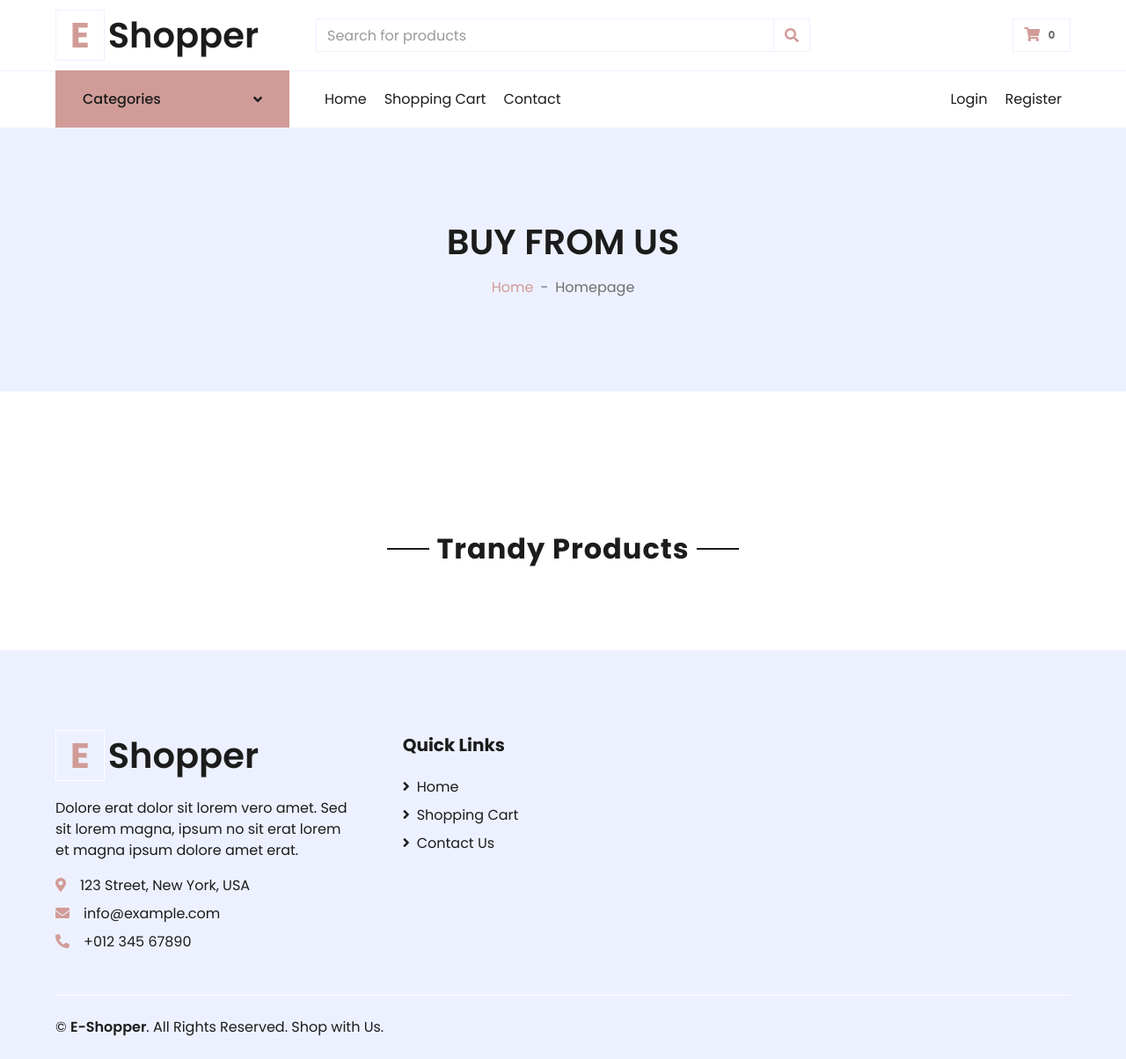
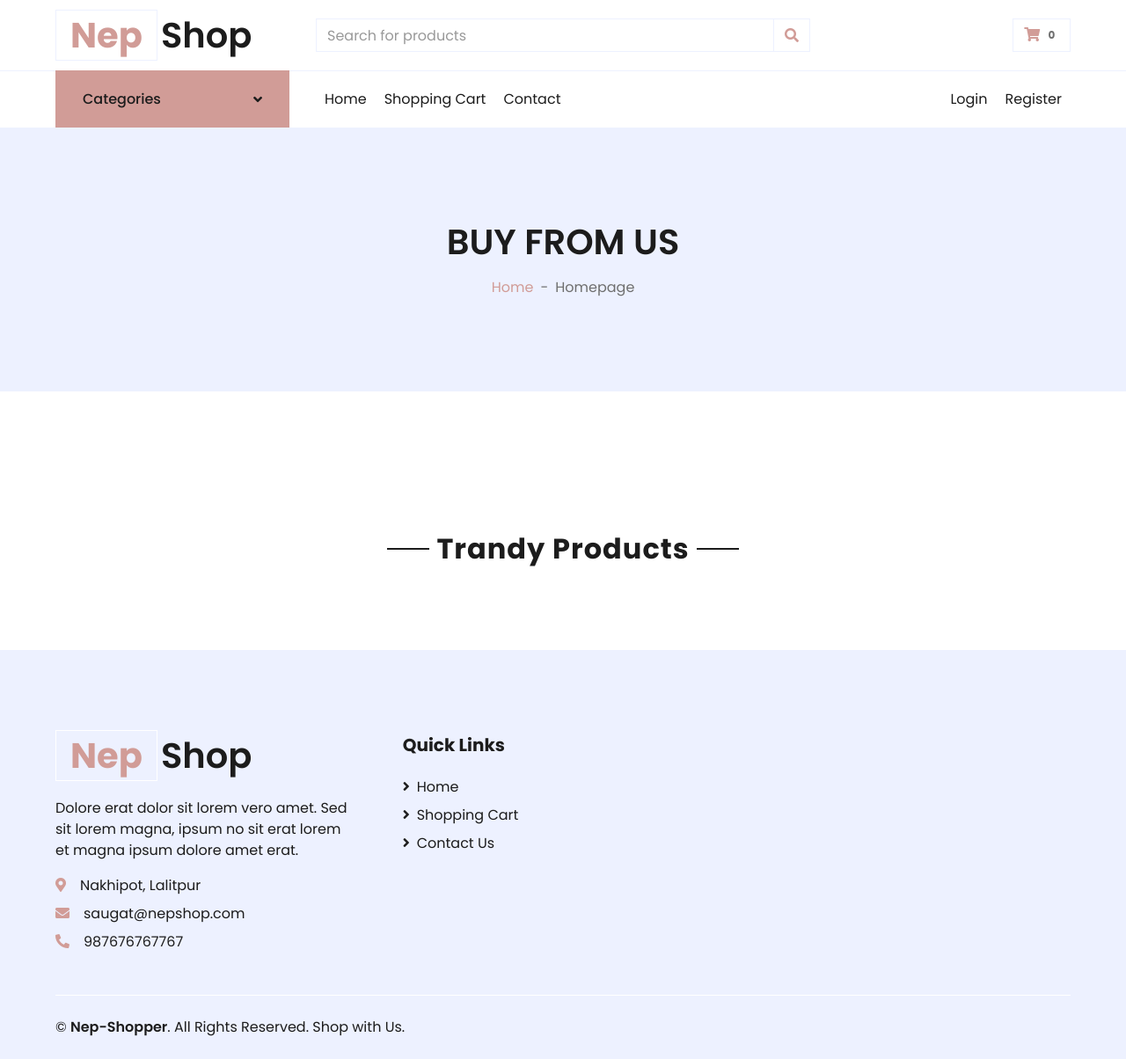
Before and after one commit to khatrisaugat/PHP-e-commerce, a PHP site: page / in a window 1280 px wide. Shown: the whole page at 88% size. Run offline with PHP 8.4, Linux system fonts and the light colour scheme; data that the repository does not hold is empty; some libraries are stand-ins or nearby versions.

Commit message:
small changes

```diff
--- a/layouts/footer.php
+++ b/layouts/footer.php
@@ -3,12 +3,12 @@
         <div class="row px-xl-5 pt-5">
             <div class="col-lg-4 col-md-12 mb-5 pr-3 pr-xl-5">
                 <a href="" class="text-decoration-none">
-                    <h1 class="mb-4 display-5 font-weight-semi-bold"><span class="text-primary font-weight-bold border border-white px-3 mr-1">E</span>Shopper</h1>
+                    <h1 class="mb-4 display-5 font-weight-semi-bold"><span class="text-primary font-weight-bold border border-white px-3 mr-1">Nep</span>Shop</h1>
                 </a>
                 <p>Dolore erat dolor sit lorem vero amet. Sed sit lorem magna, ipsum no sit erat lorem et magna ipsum dolore amet erat.</p>
-                <p class="mb-2"><i class="fa fa-map-marker-alt text-primary mr-3"></i>123 Street, New York, USA</p>
-                <p class="mb-2"><i class="fa fa-envelope text-primary mr-3"></i>info@example.com</p>
-                <p class="mb-0"><i class="fa fa-phone-alt text-primary mr-3"></i>+012 345 67890</p>
+                <p class="mb-2"><i class="fa fa-map-marker-alt text-primary mr-3"></i>Nakhipot, Lalitpur</p>
+                <p class="mb-2"><i class="fa fa-envelope text-primary mr-3"></i>saugat@nepshop.com</p>
+                <p class="mb-0"><i class="fa fa-phone-alt text-primary mr-3"></i>987676767767</p>
             </div>
             <div class="col-lg-8 col-md-12">
                 <div class="row">
@@ -55,7 +55,7 @@
         <div class="row border-top border-light mx-xl-5 py-4">
             <div class="col-md-6 px-xl-0">
                 <p class="mb-md-0 text-center text-md-left text-dark">
-                    &copy; <a class="text-dark font-weight-semi-bold" href="">E-Shopper</a>. All Rights Reserved. Shop with Us.
+                    &copy; <a class="text-dark font-weight-semi-bold" href="">Nep-Shopper</a>. All Rights Reserved. Shop with Us.
                 </p>
             </div>
             <!-- <div class="col-md-6 px-xl-0 text-center text-md-right">
--- a/layouts/header.php
+++ b/layouts/header.php
@@ -18,7 +18,7 @@ if(isset($_SESSION['user'])){
 
 <head>
     <meta charset="utf-8">
-    <title>EShopper - Shop with us</title>
+    <title>NepShop - Shop with us</title>
     <meta content="width=device-width, initial-scale=1.0" name="viewport">
     <meta content="Free HTML Templates" name="keywords">
     <meta content="Free HTML Templates" name="description">
@@ -77,7 +77,7 @@ if(isset($_SESSION['user'])){
         <div class="row align-items-center py-3 px-xl-5">
             <div class="col-lg-3 d-none d-lg-block">
                 <a href="" class="text-decoration-none">
-                    <h1 class="m-0 display-5 font-weight-semi-bold"><span class="text-primary font-weight-bold border px-3 mr-1">E</span>Shopper</h1>
+                    <h1 class="m-0 display-5 font-weight-semi-bold"><span class="text-primary font-weight-bold border px-3 mr-1">Nep</span>Shop</h1>
                 </a>
             </div>
             <div class="col-lg-6 col-6 text-left">
```
